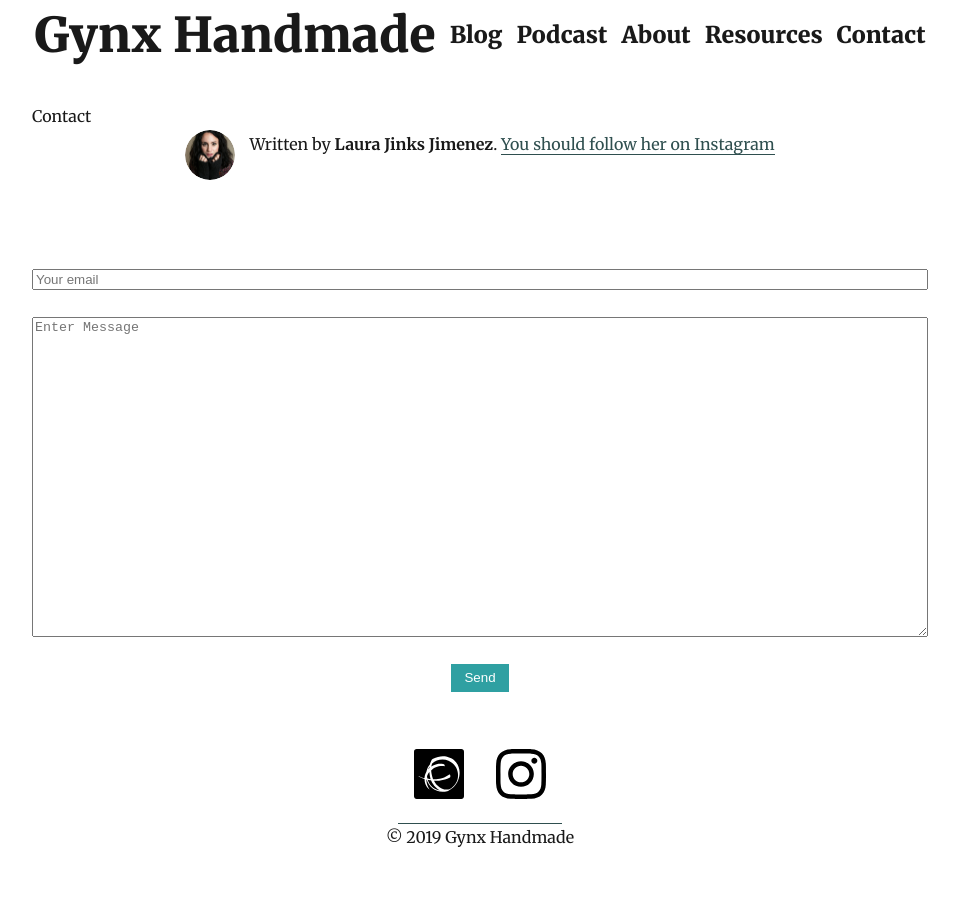
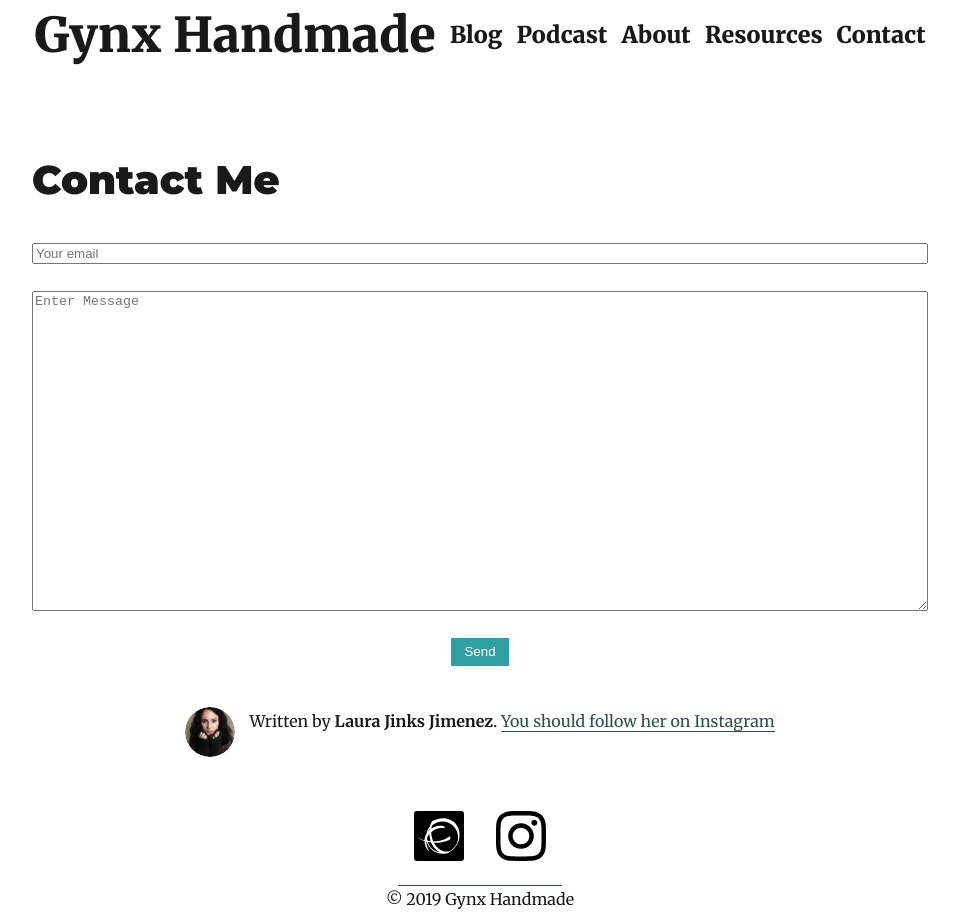
Before and after one commit to laurajinks/gynx-handmade, a Gatsby site: page /contact in a window 1280 px wide. Shown: the whole page, without its empty margins (160-1119 px from the left). Before the commit the page ends 851 px from the top, so only its background shows below. Built offline with nearby package versions, Linux system fonts and the light colour scheme; Gatsby itself is replaced by a stand-in of ours; some packages are replaced by stand-ins of ours.

Commit message:
contact styling

```diff
--- a/src/components/ContactForm.js
+++ b/src/components/ContactForm.js
@@ -8,6 +8,7 @@ const ContactForm = () => {
       method="POST"
       className={styles['contactForm']}
     >
+      <h1>Contact Me</h1>
       <input className={styles['inputField']} type="email" name="email" placeholder="Your email"/>
       <textarea className={styles['textField']} name="message" placeholder="Enter Message"/>
       <button className={styles['sendButton']} type="submit">Send</button>
--- a/src/components/bio.js
+++ b/src/components/bio.js
@@ -38,7 +38,7 @@ const Bio = () => {
       style={{
         display: `flex`,
         justifyContent: 'center',
-        marginBottom: rhythm(2.5)
+        marginBottom: '2em'
       }}
     >
       <Image
--- a/src/pages/contact.js
+++ b/src/pages/contact.js
@@ -10,9 +10,8 @@ const Contact = (props) => {
   return (
     <Layout location={location} title={data.site.siteMetadata.title}>
       <SEO title="Contact" />
-      Contact
+      <ContactForm />
       <Bio />
-      <ContactForm />
     </Layout>
   )
 }
```
